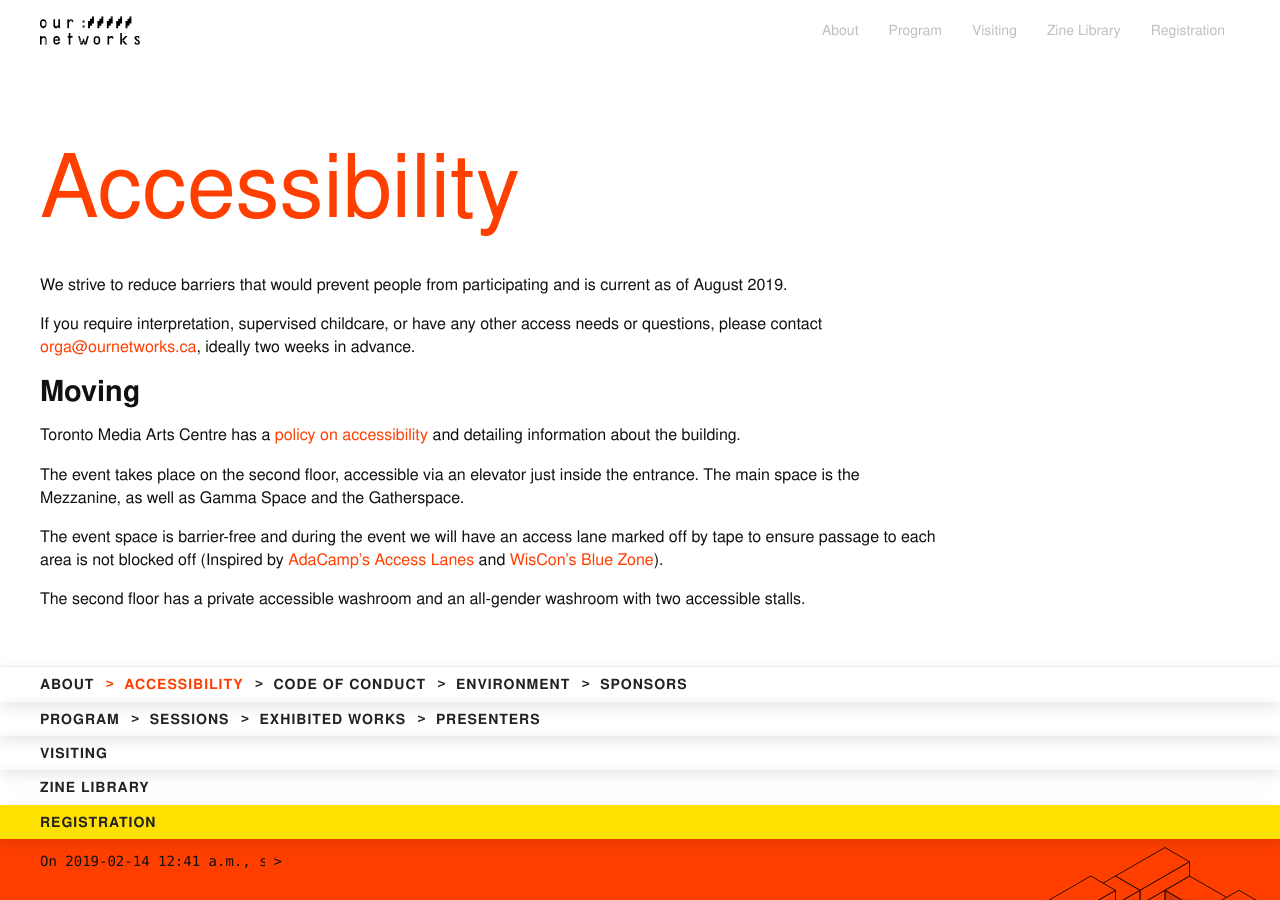
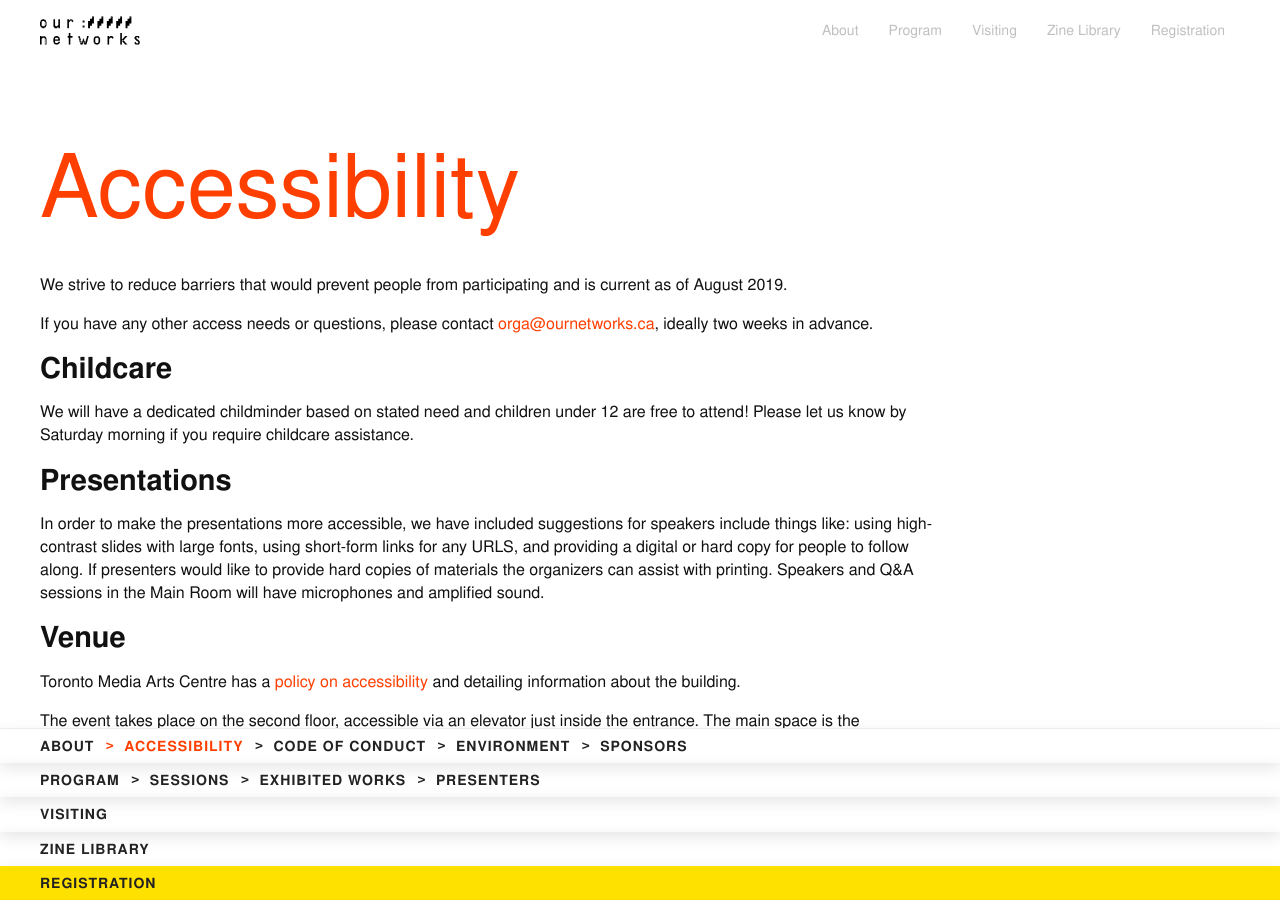
Before and after one commit to ournetworks/ournetworks.ca, a Jekyll site: the page built from accessibility.md, in a window 1280 px wide and 900 px high. Built offline with Jekyll 4.4.1, drawn with Linux system fonts in a browser that asks for light colours.

Commit message:
update childcare and presentation accesibility notes

```diff
--- a/accessibility.md
+++ b/accessibility.md
@@ -7,9 +7,17 @@ parent: "About the event"
 
 We strive to reduce barriers that would prevent people from participating and is current as of August 2019.
 
-If you require interpretation, supervised childcare, or have any other access needs or questions, please contact [{{ site.email }}](mailto:{{ site.email }}), ideally two weeks in advance.
+If you have any other access needs or questions, please contact [{{ site.email }}](mailto:{{ site.email }}), ideally two weeks in advance.
 
-## Moving
+## Childcare
+
+We will have a dedicated childminder based on stated need and children under 12 are free to attend! Please let us know by Saturday morning if you require childcare assistance.
+
+## Presentations
+
+In order to make the presentations more accessible, we have included suggestions for speakers include things like: using high-contrast slides with large fonts, using short-form links for any URLS, and providing a digital or hard copy for people to follow along. If presenters would like to provide hard copies of materials the organizers can assist with printing. Speakers and Q&A sessions in the Main Room will have microphones and amplified sound.
+
+## Venue
 
 Toronto Media Arts Centre has a [policy on accessibility](https://policies.tomediaarts.org/procedure-manual/policies/accessibility) and detailing information about the building.
 
```
